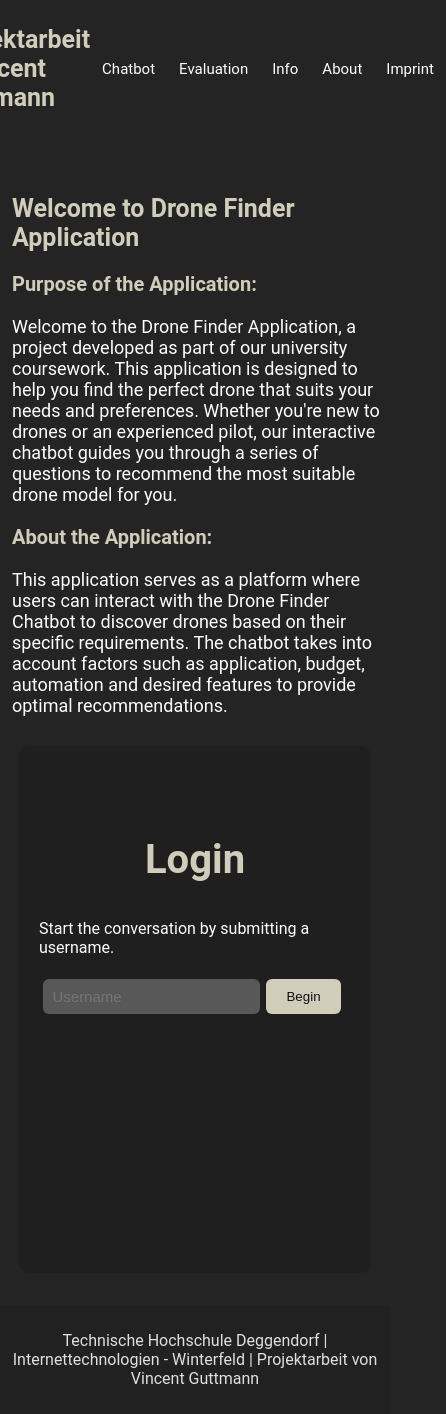
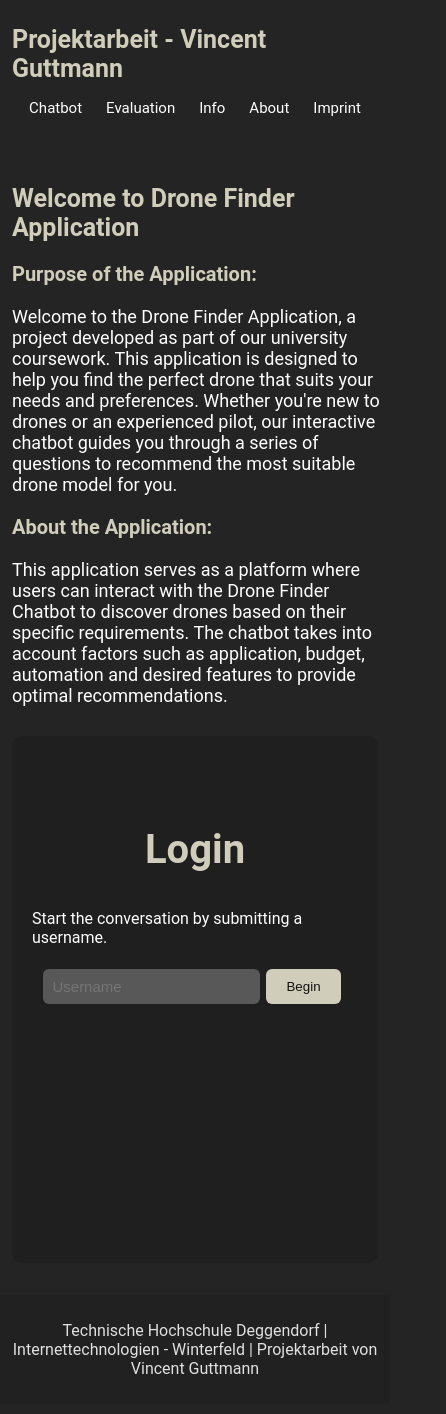
Before and after one commit to vguttmann/internettech, an Angular app: page /chat in a window 390 px wide. Shown: the whole page, 446 px wide, since content can reach past the window. Built offline with nearby package versions, Linux system fonts and the light colour scheme.

Commit message:
Fix responsiveness, the lazy way.

```diff
--- a/src/app/app.component.css
+++ b/src/app/app.component.css
@@ -38,7 +38,15 @@ description: style of the static parts of the page
 }
 
 /* adjusts the header if the page gets to small */
-@media (max-width: 500px) {
+@media (max-width: 888px) {
+  .header {
+    flex-direction: column;
+  }
+
+  .header nav {
+    margin-right: auto;
+  }
+
   .header a {
     padding: 8px 12px;
     font-size: 15px;
--- a/src/app/chat-page/chat-page.component.css
+++ b/src/app/chat-page/chat-page.component.css
@@ -12,7 +12,7 @@ description: style of the chat page
   align-items: start;
 }
 
-@media (min-width: 512px) {
+@media (min-width: 1325px) {
   .app-cont {
     flex-direction: row;
   }
@@ -23,6 +23,7 @@ description: style of the chat page
   width: 100%;
   display: flex;
   justify-content: center;
+  flex-shrink: 1;
 }
 
 .chat {
@@ -37,12 +38,14 @@ description: style of the chat page
   width: 80vw;
   min-width: 300px;
   max-width: 1000px;
+  flex-grow: 1;
   overflow-y: auto;
   margin: 12px;
 }
 
 .explanation {
   margin-left: 12px;
+  min-width: 250px;
 }
 
 p {
```
